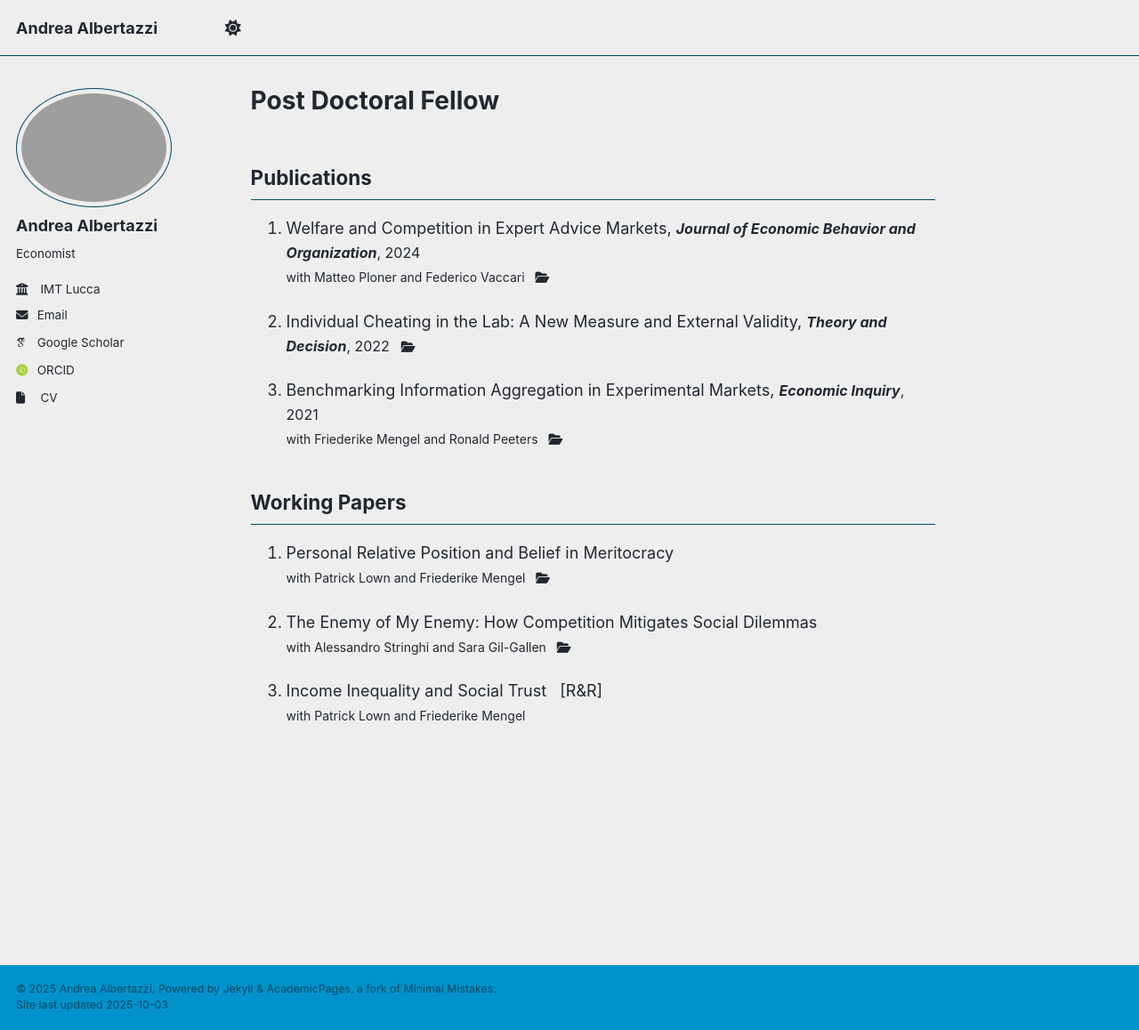
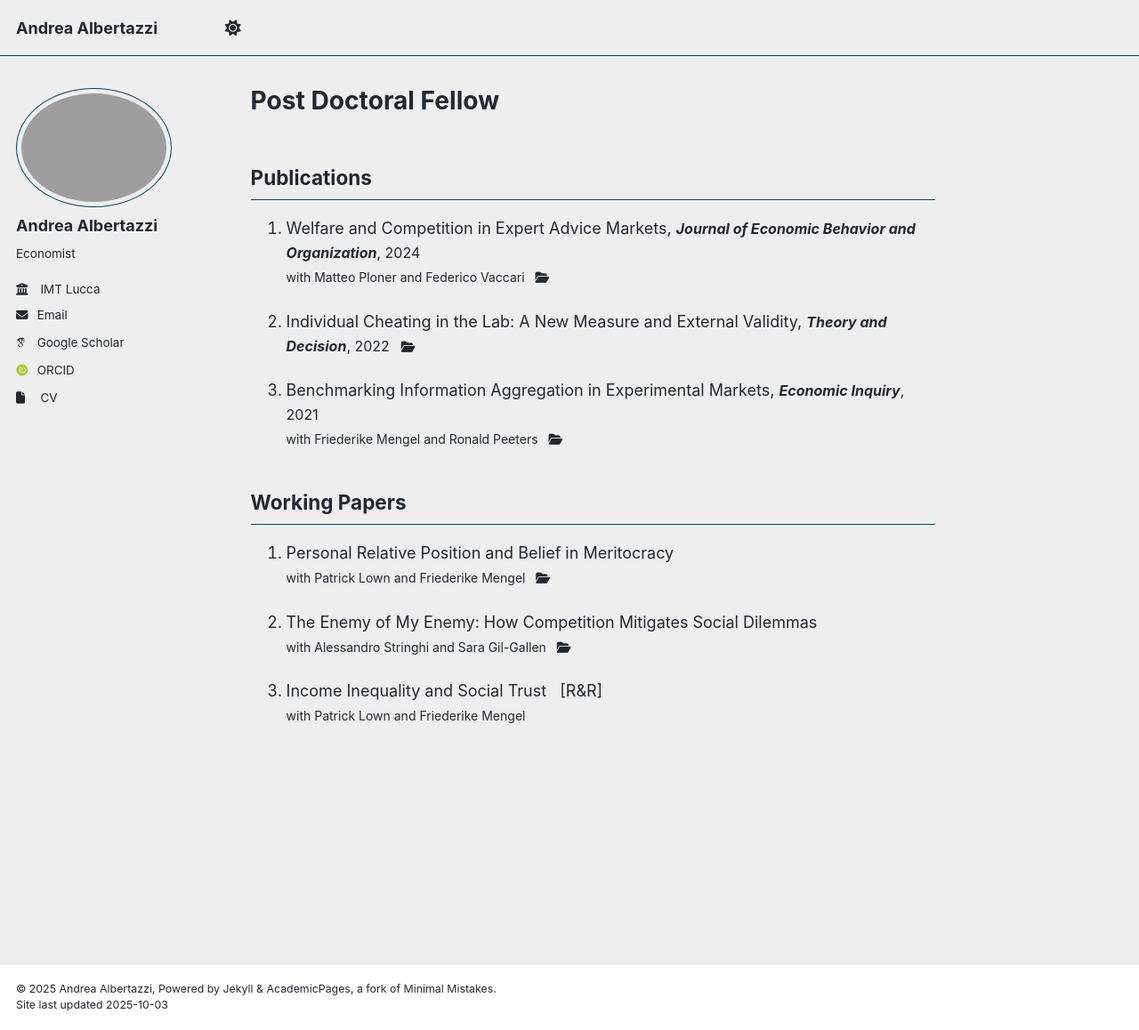
Before and after one commit to tazze87/tazze87.github.io, a Jekyll site: the page built from _pages/about.md, in a window 1280 px wide and 1158 px high. Shown: the whole window at 89% size. Built offline with Jekyll 4.4.1, drawn with Linux system fonts in a browser that asks for light colours; some web fonts are replaced; a script that is not in the unit is left out.

Commit message:
Update custom.html

```diff
--- a/_includes/head/custom.html
+++ b/_includes/head/custom.html
@@ -39,6 +39,20 @@
 
 
 <style>
+/* Make footer background match the main page background */
+.page__footer {
+  background: #fff !important;   /* or use your site’s background color */
+  color: inherit !important;     /* use same text color as page */
+  border-top: none !important;   /* remove the dividing line if you want */
+}
+.page__footer a {
+  color: inherit !important;     /* make links match text color */
+}
+</style>
+
+
+
+<style>
 /* Make the central text (publications, working papers, etc.) wider */
 @media (min-width: 1024px) {
   .layout--single .page__content {
```
